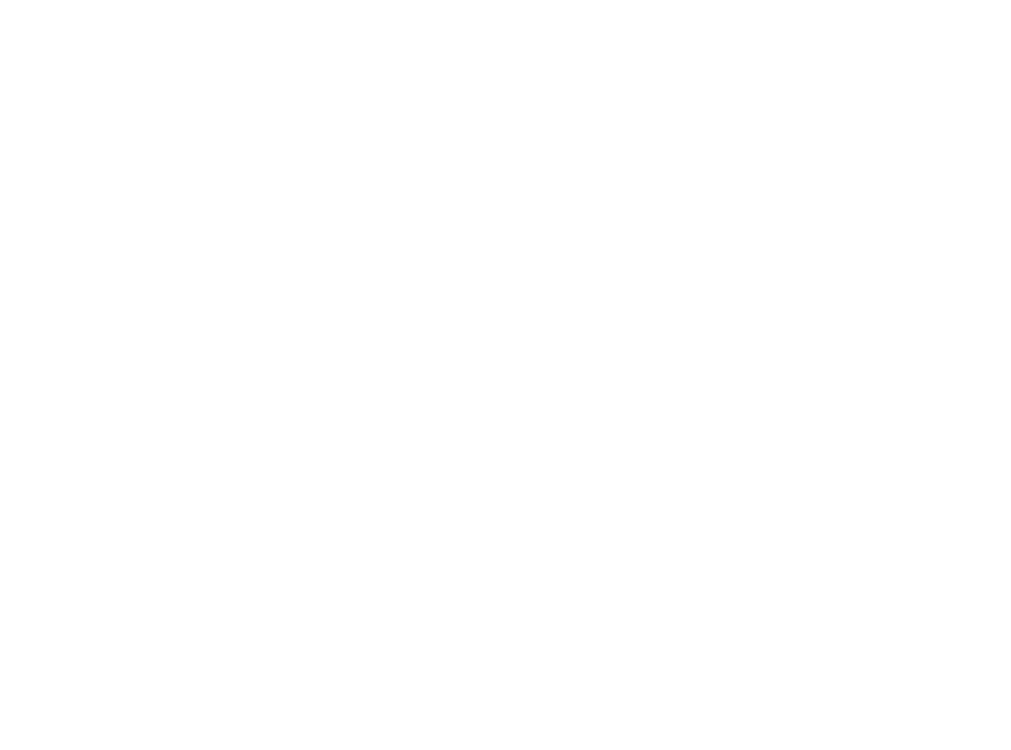
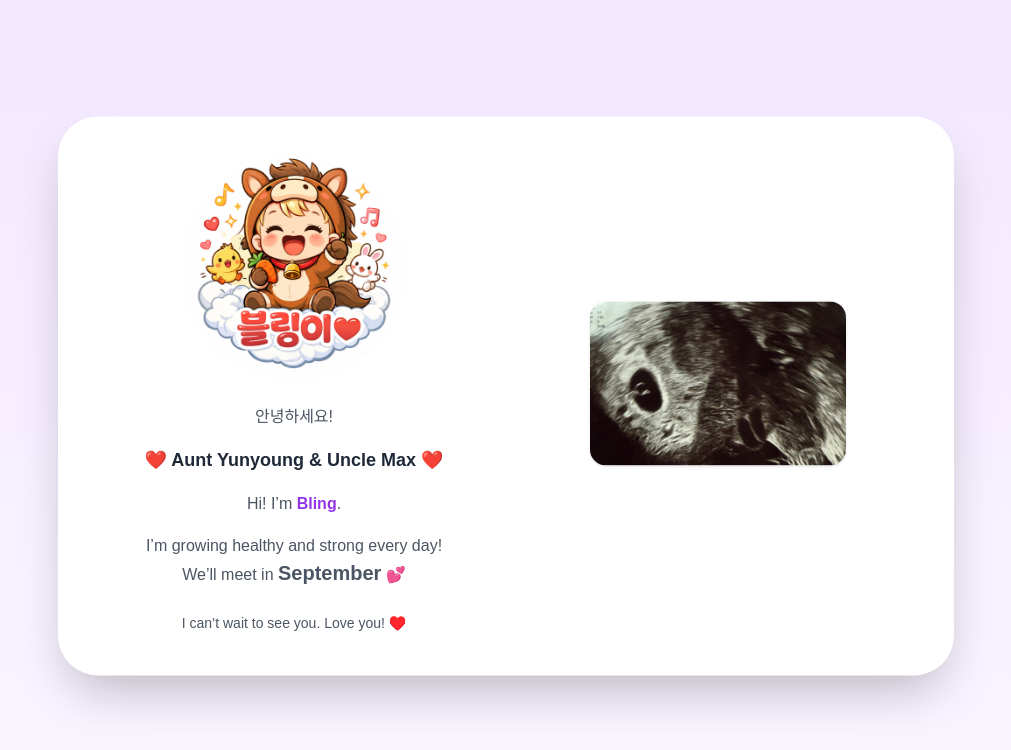
Before and after one commit to purity87/coming-out-card, a Nuxt app: page /yy in a window 1280 px wide. Before the commit this address had no page. Shown: the top 750 px of the page, without its empty margins (134-1145 px from the left). Built offline with nearby package versions, Linux system fonts and the light colour scheme; a web font is replaced by a local one.

Commit message:
친구들용 추가

```diff
--- a/app/pages/index.vue
+++ b/app/pages/index.vue
@@ -17,7 +17,8 @@
   { name: '고모&고모부', uri: '/papa-family' },
   { name: '엄마&아빠 친구들', uri: '/ma-pa-friends' },
   { name: '형신&상연', uri: '/hs' },
-  { name: '성인&도영', uri: '/si' }
+  { name: '성인&도영', uri: '/si' },
+  { name: 'Yunyoung&Max', uri: '/yy' }
 ])
 
 // QR 생성
--- /dev/null
+++ b/app/pages/yy.vue
@@ -0,0 +1,26 @@
+<script setup lang="ts">
+import Card from '~/components/Card.vue'
+
+const title = '❤️ Aunt Yunyoung & Uncle Max ❤️'
+const mainText = 'Hi! I’m <span class="text-purple-600 font-bold">Bling</span>.'
+const subText = 'I’m growing healthy and strong every day!<br/>\
+  We’ll meet in <span class="font-semibold text-xl">September</span> 💕'
+const footerText = 'I can’t wait to see you. Love you! ♥️'
+const babyImage = '/bling-baby.png'
+
+// 필요 시 옵션
+const ultrasoundSrc = "5w5d.png"
+const heartbeatSrc = undefined
+</script>
+
+<template>
+  <Card
+      :title="title"
+      :mainText="mainText"
+      :subText="subText"
+      :footerText="footerText"
+      :babyImage="babyImage"
+      :ultrasoundSrc="ultrasoundSrc"
+      :heartbeatSrc="heartbeatSrc"
+  />
+</template>
```
